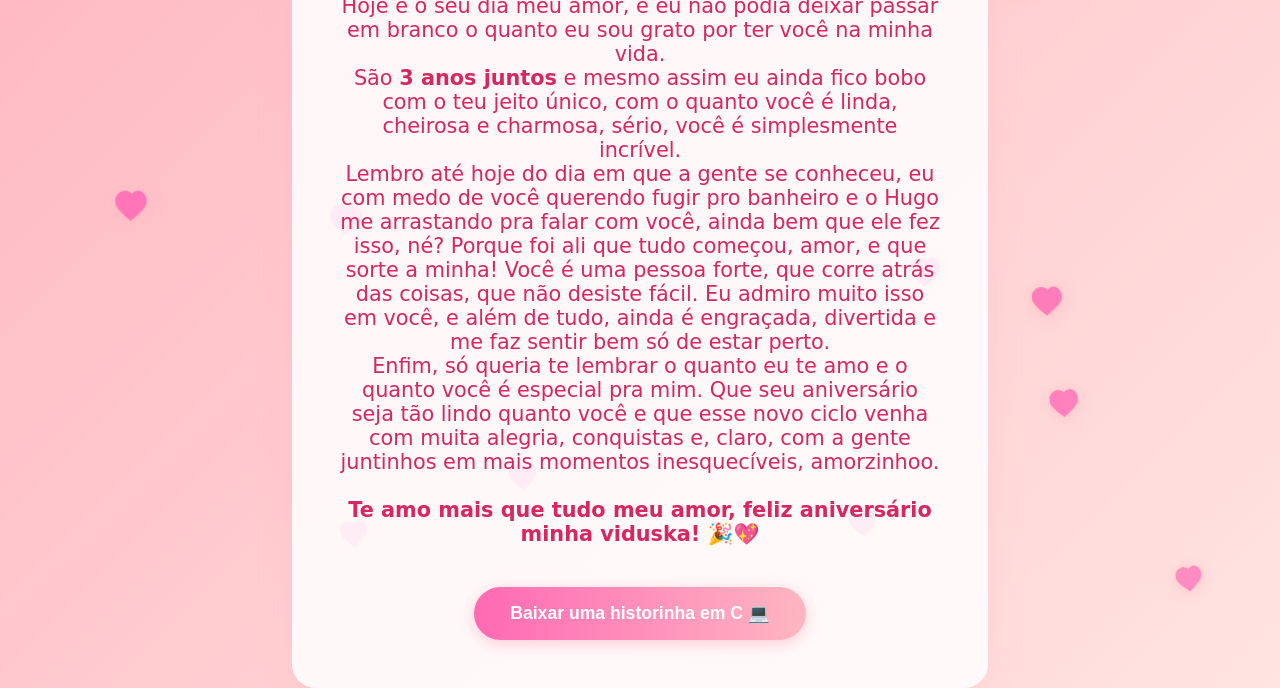
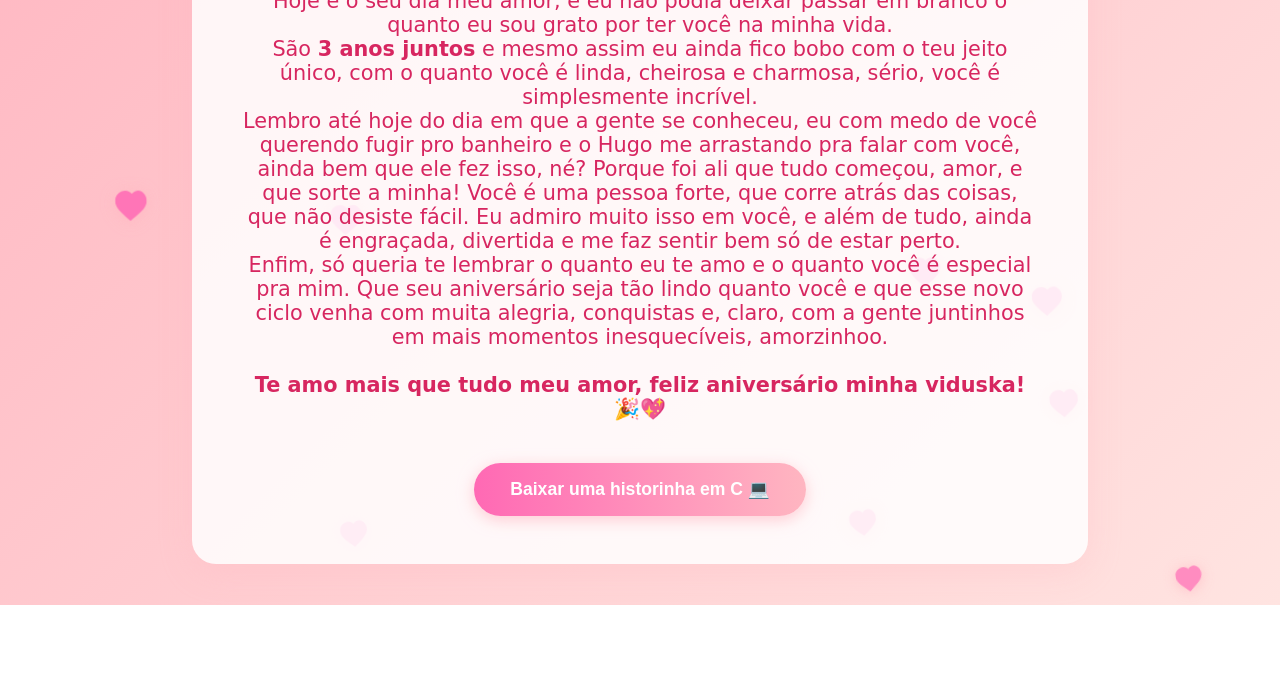
Before and after one commit to ViniciusDadalte/Presente-de-aniversario, a plain HTML site: page index.html in a window 1280 px wide. Shown: the part 195-883 px from the top of the page. After the commit the page ends 800 px from the top, so only its background shows below. Drawn offline with Linux system fonts and the light colour scheme.

Commit message:
Arrumei o styles da pagina

```diff
--- a/styles.css
+++ b/styles.css
@@ -15,7 +15,7 @@ body {
   box-shadow: 0 8px 32px rgba(255, 182, 193, 0.3);
   padding: 48px 48px;
   text-align: center;
-  max-width: 600px;
+  max-width: 800px;
   position: relative;
   z-index: 2;
 }
```
